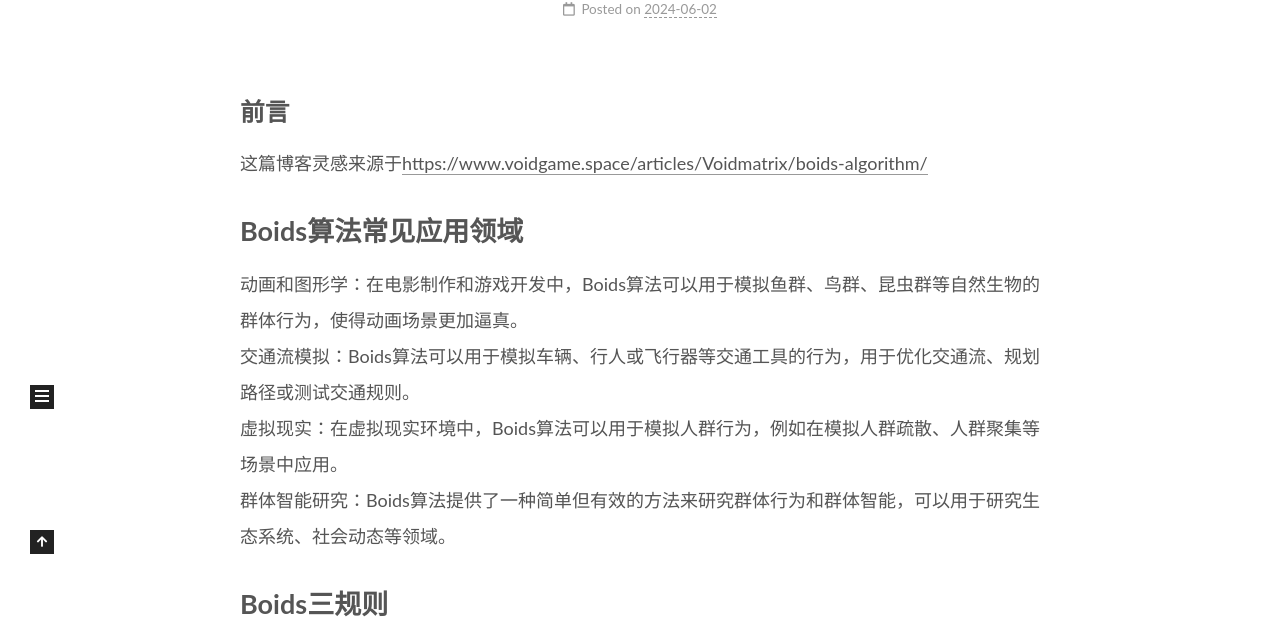
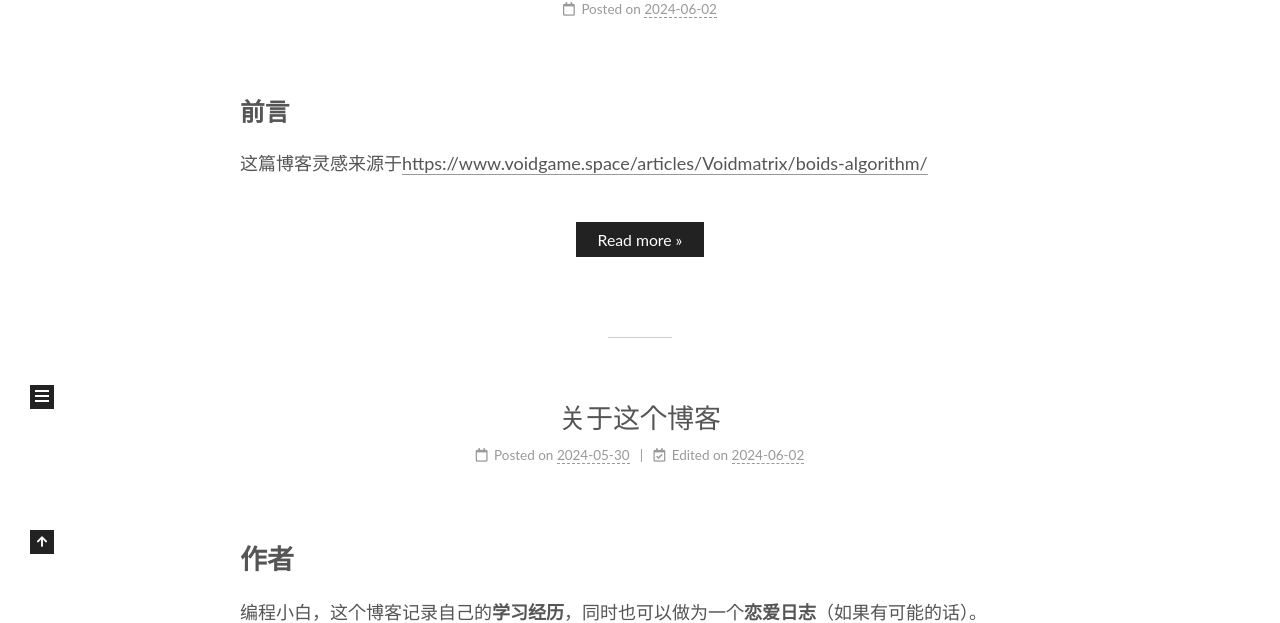
Before and after one commit to touyoutaaa/touyoutaaa.github.io, a plain HTML site: page index.html in a window 1280 px wide. Shown: the part 346-969 px from the top of the page. Drawn offline with Linux system fonts and the light colour scheme.

Commit message:
Site updated: 2024-06-02 20:13:44

```diff
--- a/index.html
+++ b/index.html
@@ -170,7 +170,7 @@
               <span class="post-meta-item-text">Posted on</span>
 
 
-              <time title="Created: 2024-06-02 16:57:21 / Modified: 17:34:08" itemprop="dateCreated datePublished" datetime="2024-06-02T16:57:21+08:00">2024-06-02</time>
+              <time title="Created: 2024-06-02 16:57:21 / Modified: 20:13:29" itemprop="dateCreated datePublished" datetime="2024-06-02T16:57:21+08:00">2024-06-02</time>
             </span>
 
 
@@ -185,8 +185,13 @@
 
 
           <h2 id="前言"><a href="#前言" class="headerlink" title="前言"></a>前言</h2><p>这篇博客灵感来源于<a target="_blank" rel="noopener" href="https://www.voidgame.space/articles/Voidmatrix/boids-algorithm/">https://www.voidgame.space/articles/Voidmatrix/boids-algorithm/</a></p>
-<h1 id="Boids算法常见应用领域"><a href="#Boids算法常见应用领域" class="headerlink" title="Boids算法常见应用领域"></a>Boids算法常见应用领域</h1><p>动画和图形学：在电影制作和游戏开发中，Boids算法可以用于模拟鱼群、鸟群、昆虫群等自然生物的群体行为，使得动画场景更加逼真。<br>交通流模拟：Boids算法可以用于模拟车辆、行人或飞行器等交通工具的行为，用于优化交通流、规划路径或测试交通规则。<br>虚拟现实：在虚拟现实环境中，Boids算法可以用于模拟人群行为，例如在模拟人群疏散、人群聚集等场景中应用。<br>群体智能研究：Boids算法提供了一种简单但有效的方法来研究群体行为和群体智能，可以用于研究生态系统、社会动态等领域。</p>
-<h1 id="Boids三规则"><a href="#Boids三规则" class="headerlink" title="Boids三规则"></a>Boids三规则</h1><p><img src="https://picture.gptkong.com/20240602/1723d3a8e9175d48df86640656dfaf595d.png%22%E5%88%86%E7%A6%BB-%E8%81%9A%E9%9B%86-%E5%AF%B9%E9%BD%90%22" alt="分离-聚集-对齐"></p>
+          <!--noindex-->
+            <div class="post-button">
+              <a class="btn" href="/2024/06/02/Boids%E9%9B%86%E7%BE%A4%E7%AE%97%E6%B3%95/#more" rel="contents">
+                Read more &raquo;
+              </a>
+            </div>
+          <!--/noindex-->
 
 
     </div>
```
Also changed, not shown: 2024/06/02/Boids集群算法/index.html (+5 -4 lines).
